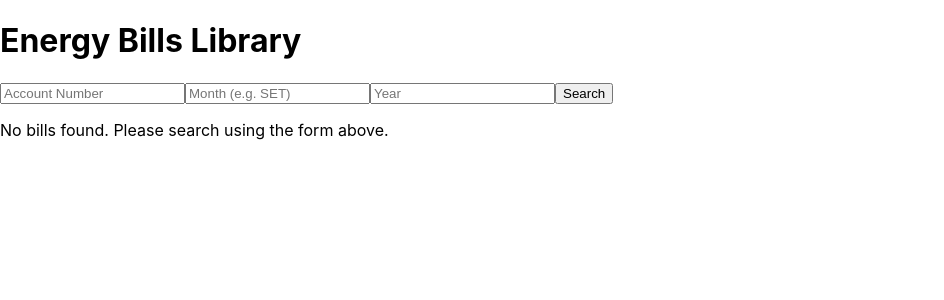
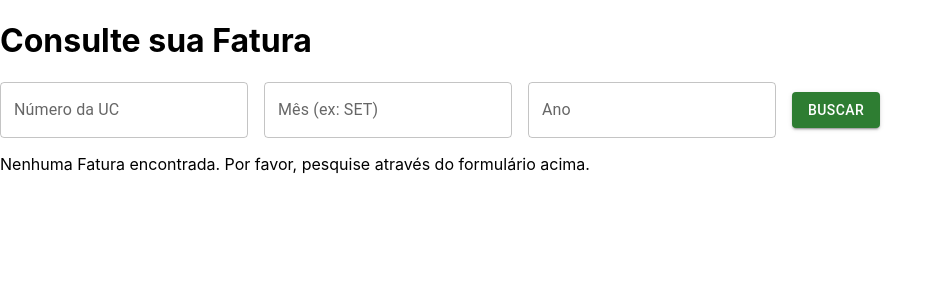
Before and after one commit to PatrickAngrezani/energy-bill-reactapp, a React (Create React App) app: page /invoices-library in a window 1280 px wide. Shown: the top 300 px of the page, without its empty margins (0-944 px from the left). Built offline with nearby package versions, Linux system fonts and the light colour scheme.

Commit message:
feat: update dashboard and search invoices

```diff
--- a/src/components/BillTable.jsx
+++ b/src/components/BillTable.jsx
@@ -1,36 +1,42 @@
 import React from "react";
+import { Table, TableBody, TableCell, TableContainer, TableHead, TableRow, Paper, Button } from "@mui/material";
 
 const BillTable = ({ bills }) => {
-
   return (
-    <table>
-      <thead>
-        <tr>
-          <th>Client Number</th>
-          <th>Month</th>
-          <th>Year</th>
-          <th>Download</th>
-        </tr>
-      </thead>
-      <tbody>
+    <TableContainer component={Paper}>
+      <Table>
+        <TableHead>
+          <TableRow>
+            <TableCell>Nome da UC</TableCell>
+            <TableCell>Número da UC</TableCell>
+            <TableCell>Distribuidora</TableCell>
+            <TableCell>Consumidor</TableCell>
+            <TableCell>Download</TableCell>
+          </TableRow>
+        </TableHead>
+        <TableBody>
           {bills.map((bill) => (
-          <tr key={bill.id}>
-            <td>{bill.accountNumber}</td>
-            <td>{bill.month}</td>
-            <td>{bill.year}</td>
-            <td>
-              <a
+            <TableRow key={bill.id}>
+              <TableCell>{bill.ucName}</TableCell>
+              <TableCell>{bill.accountNumber}</TableCell>
+              <TableCell>{bill.distributor}</TableCell>
+              <TableCell>{bill.ucName}</TableCell>
+              <TableCell>
+                <Button
+                  variant="contained"
+                  color="primary"
                   href={`http://localhost:4000/invoice/download?clientNumber=${bill.accountNumber}&month=${bill.month}&year=${bill.year}`}
                   target="_blank"
                   rel="noopener noreferrer"
                 >
                   Download PDF
-              </a>
-            </td>
-          </tr>
+                </Button>
+              </TableCell>
+            </TableRow>
           ))}
-      </tbody>
-    </table>
+        </TableBody>
+      </Table>
+    </TableContainer>
   );
 };
 
--- a/src/components/EnergyDashboard.jsx
+++ b/src/components/EnergyDashboard.jsx
@@ -36,7 +36,7 @@ const EnergyDashboard = () => {
 
   return (
     <div className="dashboard">
-      <h1>Energy Dashboard</h1>
+      <h1>Dashboard Energético</h1>
       {energyData ? (
         <EnergyResultsChart data={energyData} />
       ) : (
--- a/src/components/FinancialDashboard.jsx
+++ b/src/components/FinancialDashboard.jsx
@@ -40,7 +40,7 @@ const FinancialDashboard = () => {
 
   return (
     <div className="dashboard">
-      <h1>Financial Dashboard</h1>
+      <h1>Dashboard Financeiro</h1>
       {financialData ? (
         <FinancialResultsChart data={financialData} />
       ) : (
--- a/src/components/InvoicesLibrary.jsx
+++ b/src/components/InvoicesLibrary.jsx
@@ -14,18 +14,26 @@ const InvoicesLibrary = () => {
 
       setBills(response.data.energyBills);
     } catch (error) {
-      console.error("Error fetching bills:", error);
+      if (error.response && error.response.status === 404) {
+        setBills([]);
+        alert("Nenhuma Fatura foi encontrada!");
+      } else {
+        console.error("Error fetching bills:", error);
+      }
     }
   };
 
   return (
     <div>
-      <h1>Energy Bills Library</h1>
+      <h1>Consulte sua Fatura</h1>
       <SearchBar onSearch={handleSearch} />
       {bills.length > 0 ? (
         <BillTable bills={bills} />
       ) : (
-        <p>No bills found. Please search using the form above.</p>
+        <p>
+          Nenhuma Fatura encontrada. Por favor, pesquise através do formulário
+          acima.
+        </p>
       )}
     </div>
   );
--- a/src/components/SearchBar.jsx
+++ b/src/components/SearchBar.jsx
@@ -1,36 +1,58 @@
 import React, { useState } from "react";
+import { Button, TextField, Grid2, Box } from "@mui/material";
 
 const SearchBar = ({ onSearch }) => {
   const [clientNumber, setClientNumber] = useState("");
   const [month, setMonth] = useState("");
   const [year, setYear] = useState("");
 
-  const handleSearch = () => {
+  const handleSubmit = (e) => {
+    e.preventDefault();
     onSearch(clientNumber, month.toUpperCase(), year);
+    setClientNumber("");
+    setMonth("");
+    setYear("");
   };
 
   return (
-    <div>
-      <input
-        type="text"
-        placeholder="Account Number"
+    <Box sx={{ marginBottom: 2 }}>
+      <Grid2 container spacing={2} alignItems="center">
+        <Grid2 item>
+          <TextField
+            label="Número da UC"
+            variant="outlined"
             value={clientNumber}
             onChange={(e) => setClientNumber(e.target.value)}
           />
-      <input
-        type="text"
-        placeholder="Month (e.g. SET)"
+        </Grid2>
+        <Grid2 item>
+          <TextField
+            label="Mês (ex: SET)"
+            variant="outlined"
             value={month.toUpperCase()}
             onChange={(e) => setMonth(e.target.value)}
           />
-      <input
-        type="number"
-        placeholder="Year"
+        </Grid2>
+        <Grid2 item>
+          <TextField
+            label="Ano"
+            variant="outlined"
             value={year}
             onChange={(e) => setYear(e.target.value)}
           />
-      <button onClick={handleSearch}>Search</button>
-    </div>
+        </Grid2>
+        <Grid2 item>
+          <Button
+            variant="contained"
+            color="success"
+            onClick={handleSubmit}
+            sx={{ height: "100%" }}
+          >
+            Buscar
+          </Button>
+        </Grid2>
+      </Grid2>
+    </Box>
   );
 };
 
```
Lines whose indentation alone changed are shown as unchanged.
